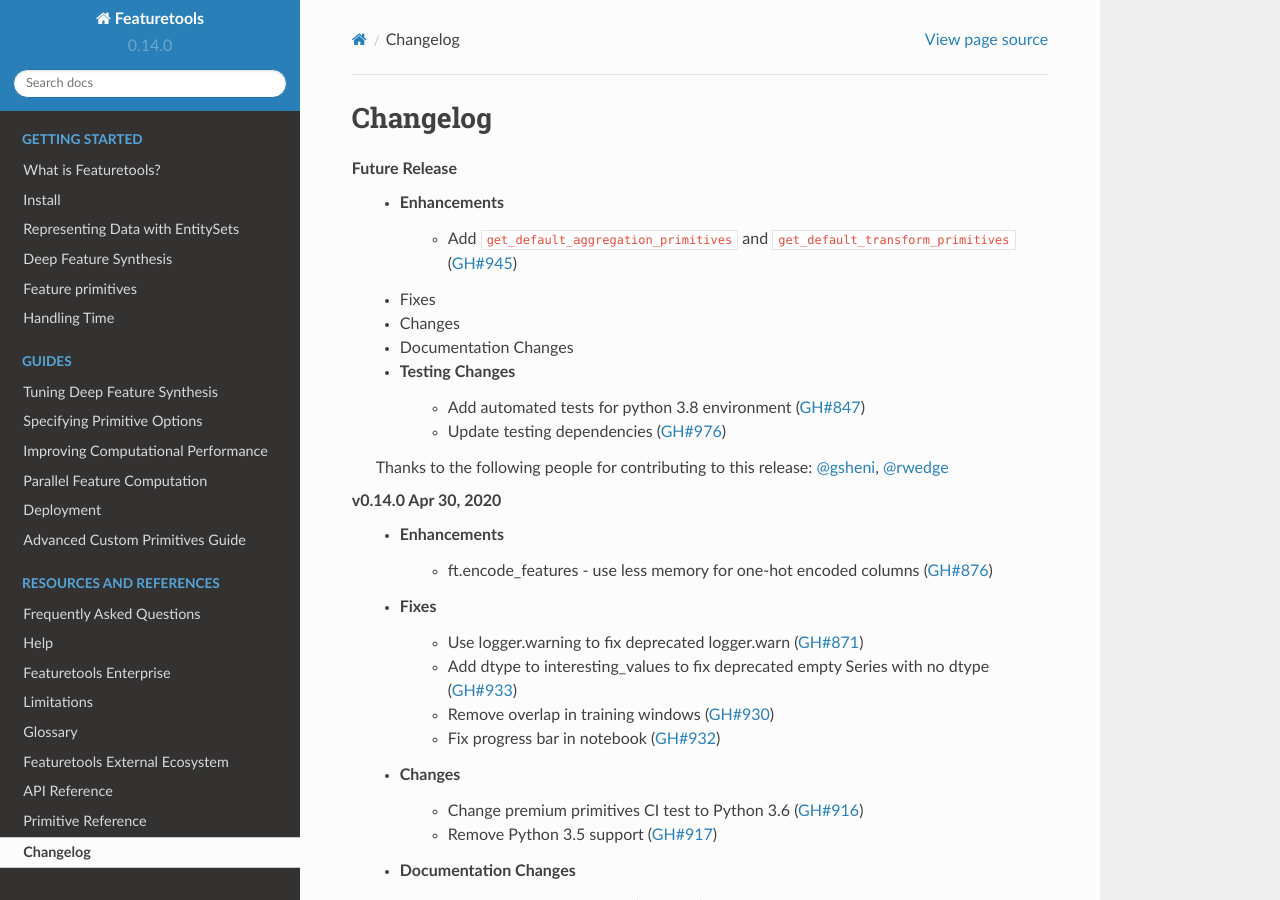
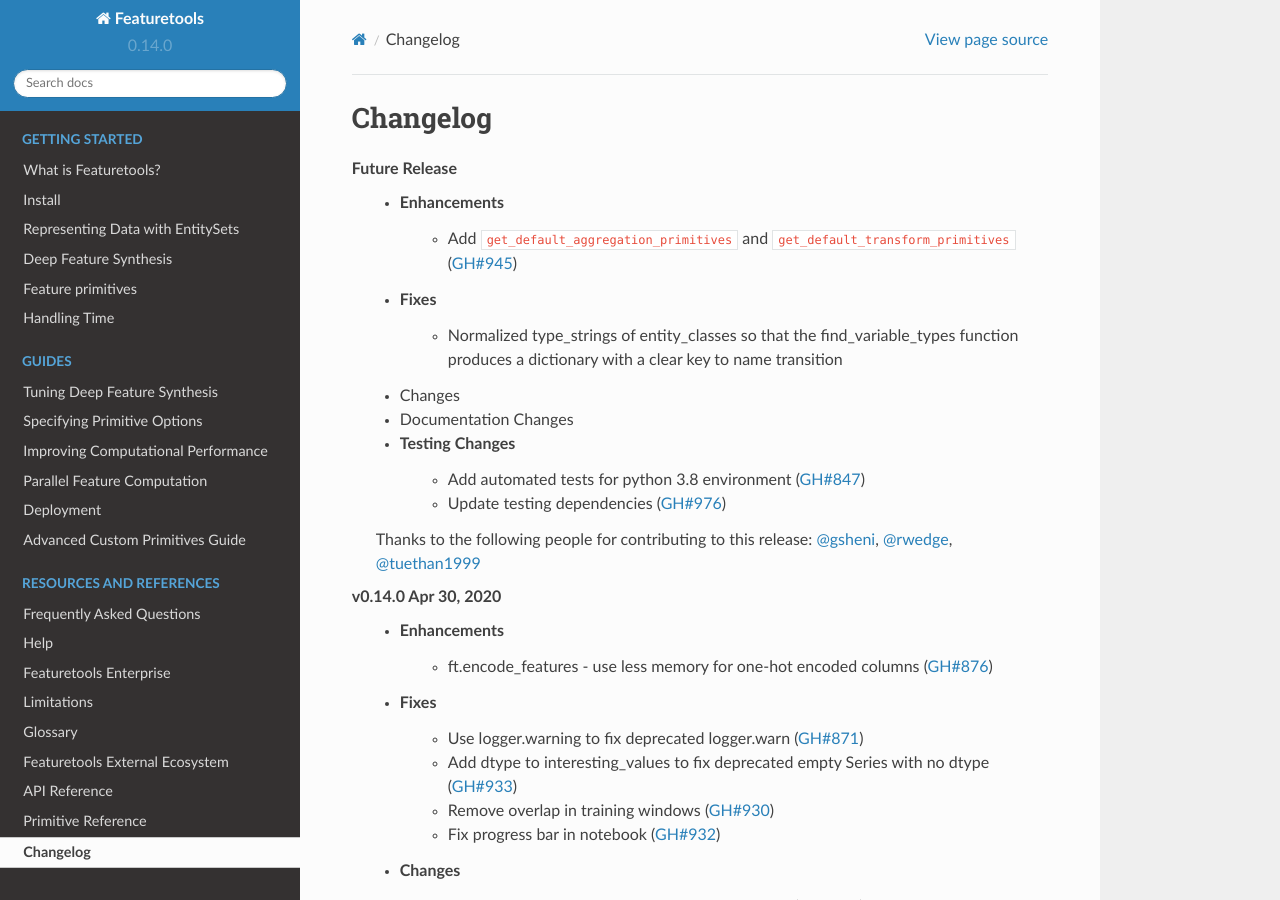
Before and after one commit to alteryx/featuretools, a Sphinx documentation site: the page built from docs/source/changelog.rst, in a window 1280 px wide and 900 px high. Built offline with Sphinx 7.4.7 and the Read the Docs theme 2.0.0, drawn with Linux system fonts in a browser that asks for light colours; pages that are not in the unit, such as notebooks, are missing from menus; comment, search, counter and statistics services are not loaded.

Commit message:
added this bug fix to the changelog

```diff
--- a/docs/source/changelog.rst
+++ b/docs/source/changelog.rst
@@ -6,6 +6,8 @@
     * Enhancements
         * Add ``get_default_aggregation_primitives`` and ``get_default_transform_primitives`` (:pr:`945`)
     * Fixes
+        * Normalized type_strings of entity_classes so that the find_variable_types function produces a
+          dictionary with a clear key to name transition
     * Changes
     * Documentation Changes
     * Testing Changes
@@ -13,7 +15,7 @@
         * Update testing dependencies (:pr:`976`)
 
     Thanks to the following people for contributing to this release:
-    :user:`gsheni`, :user:`rwedge`
+    :user:`gsheni`, :user:`rwedge`, :user:`tuethan1999`
 
 **v0.14.0 Apr 30, 2020**
     * Enhancements
```
